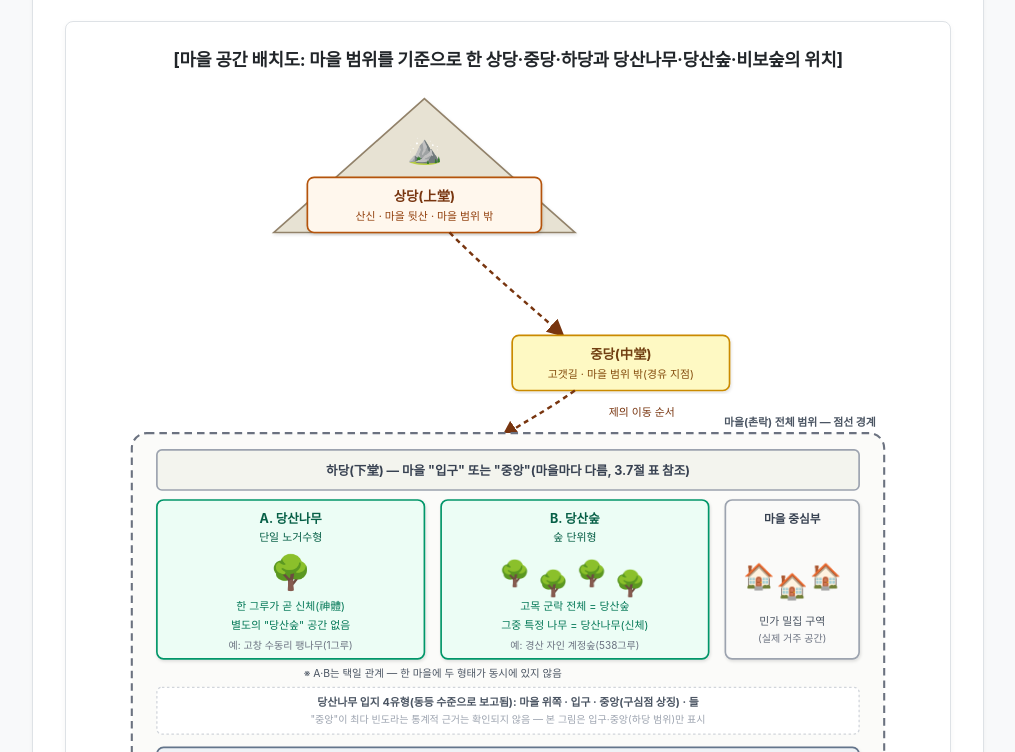
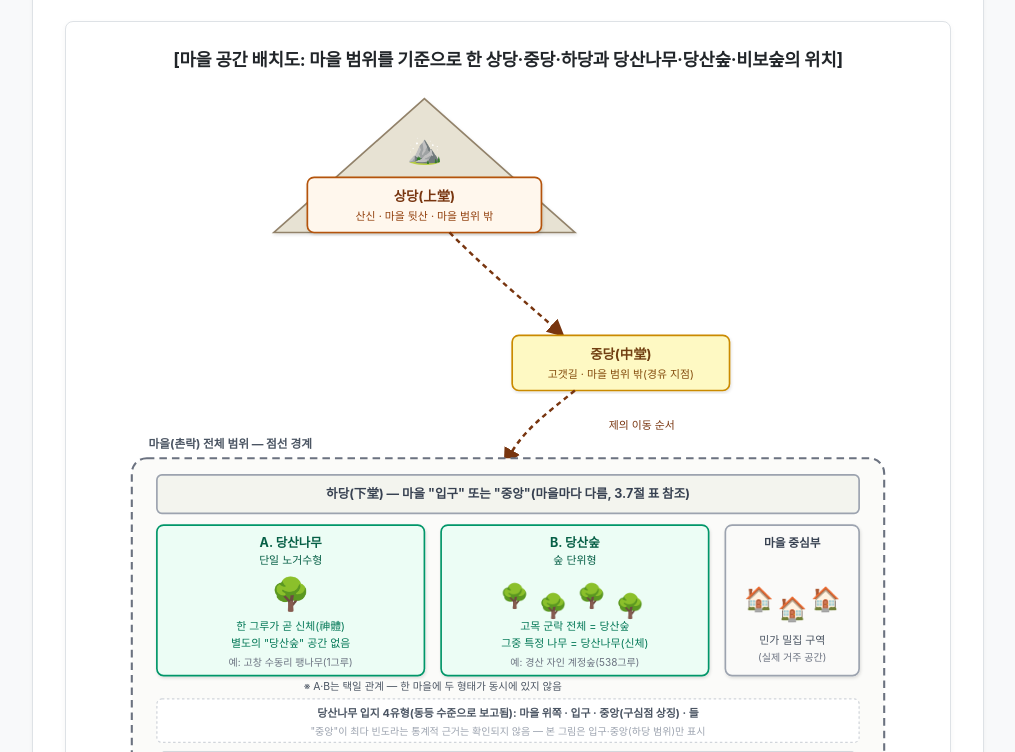
Before and after one commit to molajusi/wiki, a plain HTML site: page korean_dangsan_tree_village_worship.html in a window 1280 px wide. Shown: the part 1568-2320 px from the top of the page, without its empty margins (132-1147 px from the left). Drawn offline with Linux system fonts and the light colour scheme.

Commit message:
fix: 마을 범위 라벨을 경계 박스 바깥 왼쪽 여백으로 재배치해 겹침 해소
직전 수정에서 라벨을 경계 박스 안쪽 상단(x=940 우측)에 두어 하당
박스와 계속 겹치던 문제를 완전히 해결. 라벨을 박스 왼쪽 바깥
여백(x=70, 박스 진입 화살표·하당 박스와 겹치지 않는 완전히 빈
공간)으로 옮기고, 경계 박스 전체를 10px 아래로 내려 라벨과의
최소 여백을 확보. 하당 이하 모든 요소(A·B·마을중심부·범례·비보숲)
의 y좌표를 재계산해 요소 간 최소 14px 이상의 수직 여백을 확보하고
viewBox 높이를 930으로 재조정.

Co-Authored-By: Claude Sonnet 5 <noreply@anthropic.com>

```diff
--- a/korean_dangsan_tree_village_worship.html
+++ b/korean_dangsan_tree_village_worship.html
@@ -12,7 +12,7 @@
         <h1>당산나무와 수목숭배 신앙</h1>
         <div class="subtitle">Dangsan Tree Worship: The Village Guardian Tree in Korean Folk Religion</div>
         <div class="category">카테고리: 서사학·설화·민속 심리학 (Narrative, Folklore & Psychology)</div>
-        <div class="meta">최초 작성일시: 2026-11-03 오전 11:06:14 (KST, UTC+9) | 최종 수정일시: 2026-11-03 오후 05:58:56 (KST, UTC+9)</div>
+        <div class="meta">최초 작성일시: 2026-11-03 오전 11:06:14 (KST, UTC+9) | 최종 수정일시: 2026-11-03 오후 06:01:41 (KST, UTC+9)</div>
     </header>
     <nav>
         <div class="nav-links">
@@ -82,7 +82,7 @@
 
 <div class="diagram-container" style="margin: 1.5rem 0; text-align: center;">
 <h4 style="margin-bottom: 0.5rem; color: var(--heading-color);">[마을 공간 배치도: 마을 범위를 기준으로 한 상당·중당·하당과 당산나무·당산숲·비보숲의 위치]</h4>
-<svg viewBox="0 0 1000 920" style="width: 100%; max-width: 1000px; height: auto; font-family: -apple-system, BlinkMacSystemFont, 'Segoe UI', Roboto, Helvetica, Arial, sans-serif;">
+<svg viewBox="0 0 1000 930" style="width: 100%; max-width: 1000px; height: auto; font-family: -apple-system, BlinkMacSystemFont, 'Segoe UI', Roboto, Helvetica, Arial, sans-serif;">
     <defs>
         <marker id="arrow-brown" viewBox="0 0 10 10" refX="5" refY="5" markerWidth="7" markerHeight="7" orient="auto-start-reverse">
             <path d="M 0 0 L 10 5 L 0 10 z" fill="#78350f" />
@@ -91,9 +91,6 @@
             <feDropShadow dx="1" dy="2" stdDeviation="2" flood-opacity="0.12" />
         </filter>
     </defs>
-
-    <!-- 마을(촌락) 전체 범위 라벨: 경계 박스 바깥 상단 여백에 배치(겹침 방지) -->
-    <text x="940" y="412" font-size="13" font-weight="bold" fill="#4b5563" text-anchor="end">마을(촌락) 전체 범위 — 점선 경계</text>
 
     <!-- 산(상당) -->
     <polygon points="400,20 580,180 220,180" fill="#e7e2d3" stroke="#92826a" stroke-width="2" filter="url(#shadow2)" />
@@ -111,61 +108,62 @@
     <text x="635" y="354" font-size="13" text-anchor="middle" fill="#854d0e">고갯길 · 마을 범위 밖(경유 지점)</text>
 
     <!-- 중당 -> 마을 경계 진입 경로 -->
-    <path d="M 580 369 C 545 394, 520 406, 500 420" fill="none" stroke="#78350f" stroke-width="3" stroke-dasharray="6,5" marker-end="url(#arrow-brown)" />
-    <text x="660" y="400" font-size="13" fill="#78350f" text-anchor="middle">제의 이동 순서</text>
+    <path d="M 580 369 C 545 398, 520 414, 500 450" fill="none" stroke="#78350f" stroke-width="3" stroke-dasharray="6,5" marker-end="url(#arrow-brown)" />
+    <text x="660" y="415" font-size="13" fill="#78350f" text-anchor="middle">제의 이동 순서</text>
 
     <!-- 마을(촌락) 전체 범위 경계 -->
-    <rect x="50" y="420" width="900" height="460" rx="18" fill="#fbfbf9" stroke="#6b7280" stroke-width="2.5" stroke-dasharray="9,6" />
+    <rect x="50" y="450" width="900" height="455" rx="18" fill="#fbfbf9" stroke="#6b7280" stroke-width="2.5" stroke-dasharray="9,6" />
+    <text x="70" y="438" font-size="14" font-weight="bold" fill="#4b5563" text-anchor="start">마을(촌락) 전체 범위 — 점선 경계</text>
 
     <!-- 하당: 마을 입구 또는 중앙 -->
-    <rect x="80" y="440" width="840" height="48" rx="6" fill="#f3f4ee" stroke="#9ca3af" stroke-width="2" />
-    <text x="500" y="470" font-size="15" font-weight="bold" fill="#374151" text-anchor="middle">하당(下堂) — 마을 "입구" 또는 "중앙"(마을마다 다름, 3.7절 표 참조)</text>
+    <rect x="80" y="470" width="840" height="46" rx="6" fill="#f3f4ee" stroke="#9ca3af" stroke-width="2" />
+    <text x="500" y="498" font-size="15" font-weight="bold" fill="#374151" text-anchor="middle">하당(下堂) — 마을 "입구" 또는 "중앙"(마을마다 다름, 3.7절 표 참조)</text>
 
     <!-- A. 당산나무(단일 노거수형) -->
-    <rect x="80" y="500" width="320" height="190" rx="8" fill="#ecfdf5" stroke="#059669" stroke-width="2" filter="url(#shadow2)" />
-    <text x="240" y="528" font-size="15" font-weight="bold" text-anchor="middle" fill="#065f46">A. 당산나무</text>
-    <text x="240" y="549" font-size="13" text-anchor="middle" fill="#065f46">단일 노거수형</text>
-    <text x="240" y="600" font-size="40" text-anchor="middle">🌳</text>
-    <text x="240" y="632" font-size="13" text-anchor="middle" fill="#047857">한 그루가 곧 신체(神體)</text>
-    <text x="240" y="654" font-size="13" text-anchor="middle" fill="#047857">별도의 "당산숲" 공간 없음</text>
-    <text x="240" y="678" font-size="12" text-anchor="middle" fill="#6b7280">예: 고창 수동리 팽나무(1그루)</text>
+    <rect x="80" y="530" width="320" height="180" rx="8" fill="#ecfdf5" stroke="#059669" stroke-width="2" filter="url(#shadow2)" />
+    <text x="240" y="556" font-size="15" font-weight="bold" text-anchor="middle" fill="#065f46">A. 당산나무</text>
+    <text x="240" y="576" font-size="13" text-anchor="middle" fill="#065f46">단일 노거수형</text>
+    <text x="240" y="626" font-size="38" text-anchor="middle">🌳</text>
+    <text x="240" y="656" font-size="13" text-anchor="middle" fill="#047857">한 그루가 곧 신체(神體)</text>
+    <text x="240" y="676" font-size="13" text-anchor="middle" fill="#047857">별도의 "당산숲" 공간 없음</text>
+    <text x="240" y="698" font-size="12" text-anchor="middle" fill="#6b7280">예: 고창 수동리 팽나무(1그루)</text>
 
     <!-- B. 당산숲(숲 단위형) -->
-    <rect x="420" y="500" width="320" height="190" rx="8" fill="#ecfdf5" stroke="#059669" stroke-width="2" filter="url(#shadow2)" />
-    <text x="580" y="528" font-size="15" font-weight="bold" text-anchor="middle" fill="#065f46">B. 당산숲</text>
-    <text x="580" y="549" font-size="13" text-anchor="middle" fill="#065f46">숲 단위형</text>
-    <text x="508" y="598" font-size="30" text-anchor="middle">🌳</text>
-    <text x="554" y="610" font-size="30" text-anchor="middle">🌳</text>
-    <text x="600" y="598" font-size="30" text-anchor="middle">🌳</text>
-    <text x="646" y="610" font-size="30" text-anchor="middle">🌳</text>
-    <text x="580" y="632" font-size="13" text-anchor="middle" fill="#047857">고목 군락 전체 = 당산숲</text>
-    <text x="580" y="654" font-size="13" text-anchor="middle" fill="#047857">그중 특정 나무 = 당산나무(신체)</text>
-    <text x="580" y="678" font-size="12" text-anchor="middle" fill="#6b7280">예: 경산 자인 계정숲(538그루)</text>
+    <rect x="420" y="530" width="320" height="180" rx="8" fill="#ecfdf5" stroke="#059669" stroke-width="2" filter="url(#shadow2)" />
+    <text x="580" y="556" font-size="15" font-weight="bold" text-anchor="middle" fill="#065f46">B. 당산숲</text>
+    <text x="580" y="576" font-size="13" text-anchor="middle" fill="#065f46">숲 단위형</text>
+    <text x="508" y="624" font-size="28" text-anchor="middle">🌳</text>
+    <text x="554" y="636" font-size="28" text-anchor="middle">🌳</text>
+    <text x="600" y="624" font-size="28" text-anchor="middle">🌳</text>
+    <text x="646" y="636" font-size="28" text-anchor="middle">🌳</text>
+    <text x="580" y="656" font-size="13" text-anchor="middle" fill="#047857">고목 군락 전체 = 당산숲</text>
+    <text x="580" y="676" font-size="13" text-anchor="middle" fill="#047857">그중 특정 나무 = 당산나무(신체)</text>
+    <text x="580" y="698" font-size="12" text-anchor="middle" fill="#6b7280">예: 경산 자인 계정숲(538그루)</text>
 
     <!-- 마을 중심부(민가) -->
-    <rect x="760" y="500" width="160" height="190" rx="8" fill="#fafaf9" stroke="#9ca3af" stroke-width="2" filter="url(#shadow2)" />
-    <text x="840" y="528" font-size="14" font-weight="bold" text-anchor="middle" fill="#374151">마을 중심부</text>
-    <text x="800" y="602" font-size="30" text-anchor="middle">🏠</text>
-    <text x="840" y="614" font-size="30" text-anchor="middle">🏠</text>
-    <text x="880" y="602" font-size="30" text-anchor="middle">🏠</text>
-    <text x="840" y="650" font-size="13" text-anchor="middle" fill="#4b5563">민가 밀집 구역</text>
-    <text x="840" y="670" font-size="12" text-anchor="middle" fill="#6b7280">(실제 거주 공간)</text>
+    <rect x="760" y="530" width="160" height="180" rx="8" fill="#fafaf9" stroke="#9ca3af" stroke-width="2" filter="url(#shadow2)" />
+    <text x="840" y="556" font-size="14" font-weight="bold" text-anchor="middle" fill="#374151">마을 중심부</text>
+    <text x="800" y="628" font-size="28" text-anchor="middle">🏠</text>
+    <text x="840" y="640" font-size="28" text-anchor="middle">🏠</text>
+    <text x="880" y="628" font-size="28" text-anchor="middle">🏠</text>
+    <text x="840" y="672" font-size="13" text-anchor="middle" fill="#4b5563">민가 밀집 구역</text>
+    <text x="840" y="692" font-size="12" text-anchor="middle" fill="#6b7280">(실제 거주 공간)</text>
 
-    <text x="410" y="712" font-size="12.5" text-anchor="middle" fill="#4b5563">※ A·B는 택일 관계 — 한 마을에 두 형태가 동시에 있지 않음</text>
+    <text x="410" y="727" font-size="12.5" text-anchor="middle" fill="#4b5563">※ A·B는 택일 관계 — 한 마을에 두 형태가 동시에 있지 않음</text>
 
     <!-- 당산나무 입지 4유형 범례 -->
-    <rect x="80" y="724" width="840" height="56" rx="6" fill="#fff" stroke="#d1d5db" stroke-width="1.5" stroke-dasharray="3,3" />
-    <text x="500" y="746" font-size="13" font-weight="bold" text-anchor="middle" fill="#4b5563">당산나무 입지 4유형(동등 수준으로 보고됨): 마을 위쪽 · 입구 · 중앙(구심점 상징) · 들</text>
-    <text x="500" y="767" font-size="12" text-anchor="middle" fill="#9ca3af">"중앙"이 최다 빈도라는 통계적 근거는 확인되지 않음 — 본 그림은 입구·중앙(하당 범위)만 표시</text>
+    <rect x="80" y="738" width="840" height="52" rx="6" fill="#fff" stroke="#d1d5db" stroke-width="1.5" stroke-dasharray="3,3" />
+    <text x="500" y="760" font-size="13" font-weight="bold" text-anchor="middle" fill="#4b5563">당산나무 입지 4유형(동등 수준으로 보고됨): 마을 위쪽 · 입구 · 중앙(구심점 상징) · 들</text>
+    <text x="500" y="781" font-size="12" text-anchor="middle" fill="#9ca3af">"중앙"이 최다 빈도라는 통계적 근거는 확인되지 않음 — 본 그림은 입구·중앙(하당 범위)만 표시</text>
 
     <!-- 비보숲: 마을 경계 중 약한 방향 -->
-    <rect x="80" y="796" width="840" height="98" rx="8" fill="#eef2f6" stroke="#64748b" stroke-width="2" filter="url(#shadow2)" />
-    <text x="500" y="821" font-size="15" font-weight="bold" fill="#334155" text-anchor="middle">비보숲(裨補林) — 마을 경계 중 약한 방향(수구·바람길) 보완</text>
-    <text x="500" y="842" font-size="13" fill="#334155" text-anchor="middle">당산숲과는 별개 위치</text>
-    <text x="280" y="870" font-size="26" text-anchor="middle">🌲</text>
-    <text x="500" y="870" font-size="26" text-anchor="middle">🌲</text>
-    <text x="720" y="870" font-size="26" text-anchor="middle">🌲</text>
-    <text x="500" y="886" font-size="11.5" text-anchor="middle" fill="#6b7280">예: 안동 하회마을 만송정 숲 (단, "당산숲+비보숲" 결합형도 존재)</text>
+    <rect x="80" y="802" width="840" height="92" rx="8" fill="#eef2f6" stroke="#64748b" stroke-width="2" filter="url(#shadow2)" />
+    <text x="500" y="825" font-size="15" font-weight="bold" fill="#334155" text-anchor="middle">비보숲(裨補林) — 마을 경계 중 약한 방향(수구·바람길) 보완</text>
+    <text x="500" y="846" font-size="13" fill="#334155" text-anchor="middle">당산숲과는 별개 위치</text>
+    <text x="280" y="874" font-size="25" text-anchor="middle">🌲</text>
+    <text x="500" y="874" font-size="25" text-anchor="middle">🌲</text>
+    <text x="720" y="874" font-size="25" text-anchor="middle">🌲</text>
+    <text x="500" y="889" font-size="11.5" text-anchor="middle" fill="#6b7280">예: 안동 하회마을 만송정 숲 (단, "당산숲+비보숲" 결합형도 존재)</text>
 </svg>
 </div>
             </section>
```
Also changed, not shown: 1 other file.
